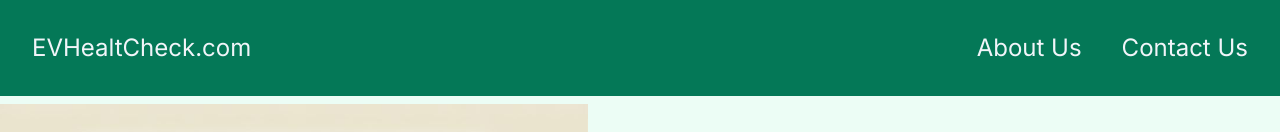
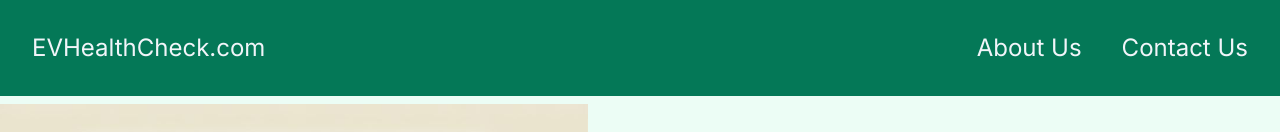
Before and after one commit to Zawadzki-Michal/inversely, a Next.js app in the folder inveristy18/: page / in a window 1280 px wide. Shown: the top 132 px of the page. Built offline with nearby package versions, Linux system fonts and the light colour scheme.

Commit message:
final changes

```diff
--- a/inveristy18/src/app/components/header.jsx
+++ b/inveristy18/src/app/components/header.jsx
@@ -1,26 +1,17 @@
-
-import React from 'react';
-import Link from 'next/link';
+import React from "react";
+import Link from "next/link";
 
 const Header = () => {
   return (
     <header className="flex justify-between items-center lg:p-8 p-2 w-full bg-emerald-700 text-slate-100 ">
       <div className="flex items-center md:text-2xl text-sm">
-        <Link href="/" className='lg:text-2xl text-lg'>
-
-          EVHealtCheck.com
-
+        <Link href="/" className="lg:text-2xl text-lg">
+          EVHealthCheck.com
         </Link>
       </div>
       <nav className="flex lg:space-x-6 text-sm md:text-2xl gap-4">
-
-        <Link href="/about">
-
-        About Us
-        </Link>
-        <Link href="/contact">
-          Contact Us
-        </Link>
+        <Link href="/about">About Us</Link>
+        <Link href="/contact">Contact Us</Link>
       </nav>
     </header>
   );
--- a/inveristy18/src/app/components/vehicleReg.jsx
+++ b/inveristy18/src/app/components/vehicleReg.jsx
@@ -8,7 +8,8 @@ const VehicleReg = () => {
   let [inputValue, setInputValue] = useState("");
 
   const handleChange = (event) => {
-    setInputValue(event.target.value);
+    const value = event.target.value.toUpperCase();
+    setInputValue(value);
   };
   const handleSubmit = (event) => {
     event.preventDefault();
```
